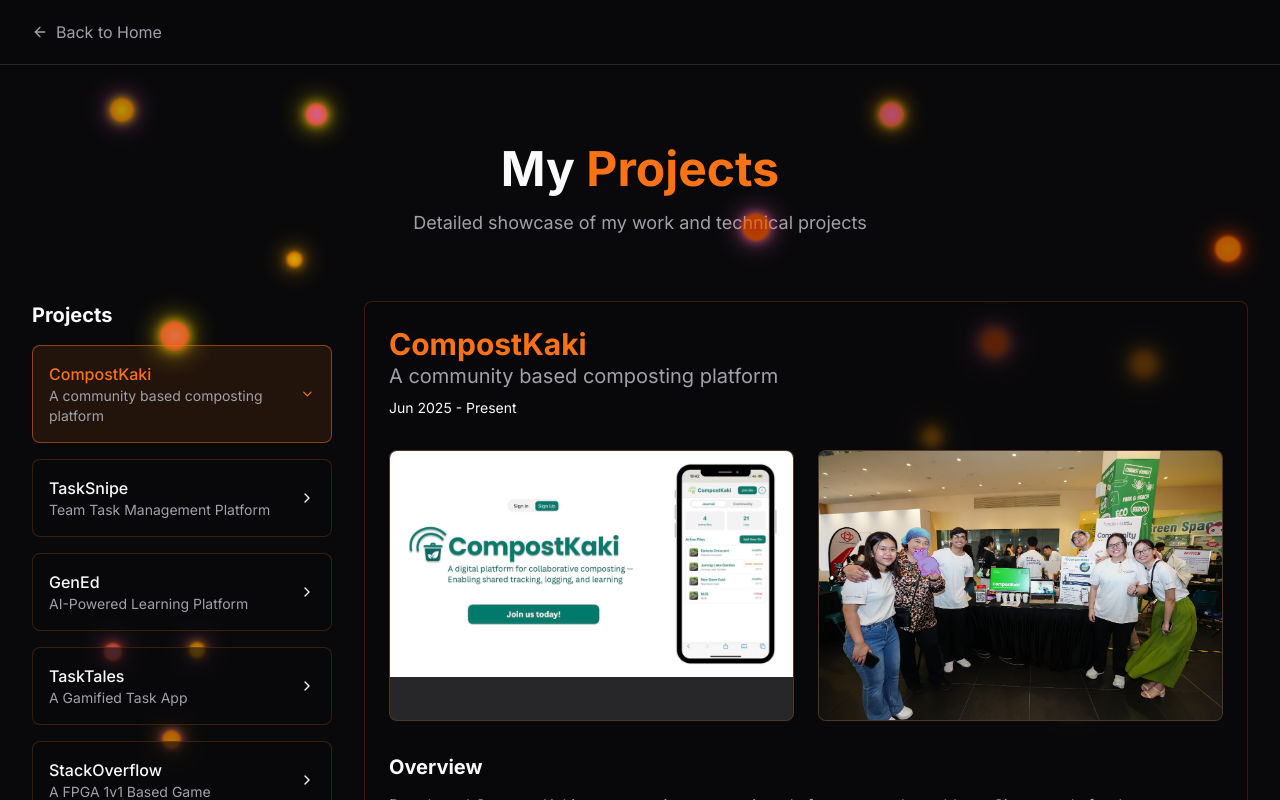
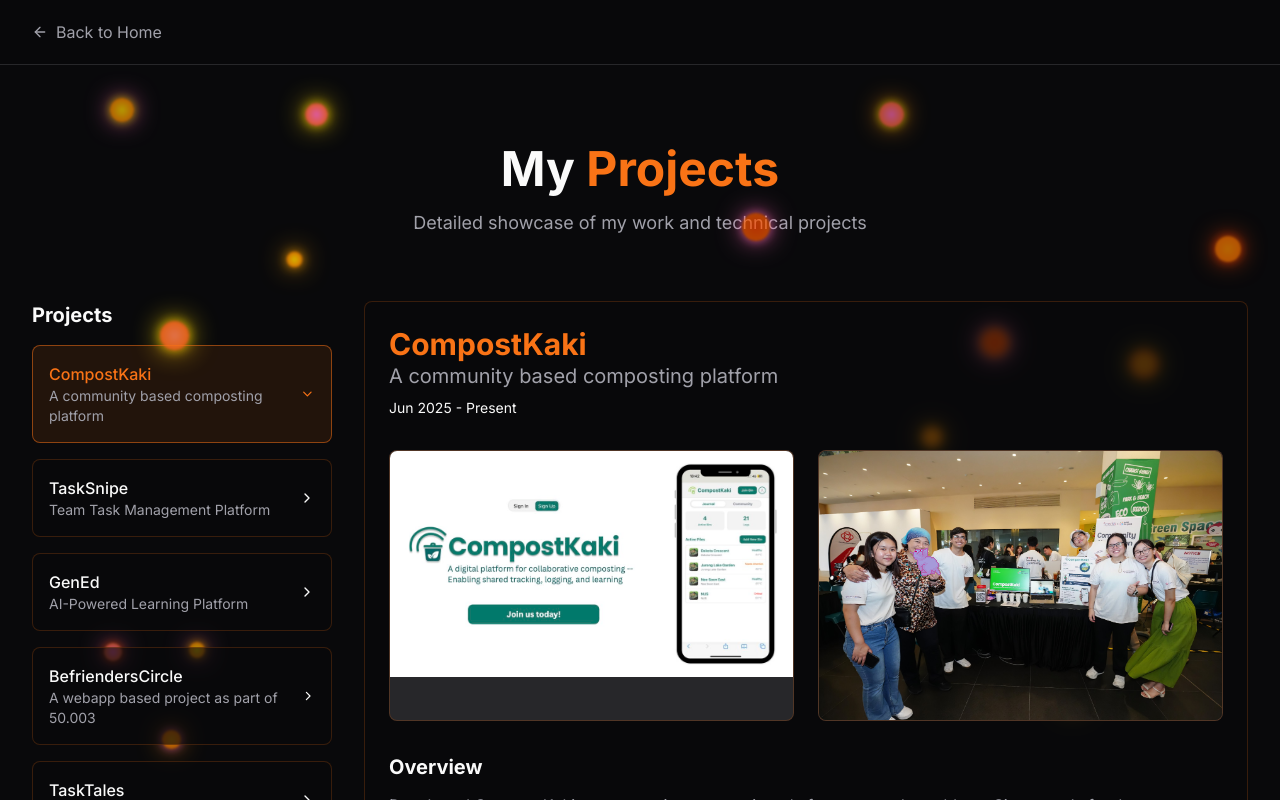
Before and after one commit to magentaong/Portfolio, a Next.js app: page /projects in a window 1280 px wide. Shown: the top 800 px of the page. Built offline with nearby package versions, Linux system fonts and the light colour scheme.

Commit message:
feat: finally added befrienderscircle to projects

```diff
--- a/app/layout.tsx
+++ b/app/layout.tsx
@@ -14,13 +14,13 @@
     shortcut: "/favicon.ico",
     apple: "/favicon.ico", // Apple devices
   },
-  description: " Aspiring Full Stack Developer & UI/UX Designer. Passionate about building innovative web experiences.",
-  keywords: "Aspiring Full Stack Developer, UI/UX Designer, Magenta Ong, Web Development, Next.js Portfolio",
+  description: " Aspiring Full Stack Software Engineer. Passionate about building things that work.",
+  keywords: "Aspiring Full Stack Software Engineer, Backend Software Engineer, Magenta Ong, Web Development, Next.js Portfolio",
   robots: "index, follow",
   author: "Magenta Ong",
   openGraph: {
     title: "Magenta Ong | Portfolio",
-    description: "Aspiring Full Stack Developer & UI/UX Designer",
+    description: "Aspiring Full Stack Software Engineer",
     url: "https://magentaong.vercel.app",
     siteName: "Magenta Ong Portfolio",
     type: "website",
--- a/components/home/Hero.tsx
+++ b/components/home/Hero.tsx
@@ -18,7 +18,7 @@
 // hehe the mouse thing everyone does
 export default function Hero({ onViewWork, mousePosition }: Props) {
   const [text] = useTypewriter({
-    words: ["Aspiring Full Stack Developer", "UI/UX Designer", "Problem Solver", "Creative Thinker"],
+    words: ["FullStack Software Engineer", "Software Engineer", "Bug Finder", "Thinker"],
     loop: true,
     delaySpeed: 200,
   })
--- a/data/projects.ts
+++ b/data/projects.ts
@@ -1,7 +1,6 @@
 import { Project } from "@/types/project"
 
 export const projects: Project[] = [
-
   {
     slug: "compostkaki",
     title: "CompostKaki",
@@ -23,7 +22,7 @@
     cardDescription:
       "Developed CompostKaki, a community composting platform created to address Singapore's food waste challenge by empowering residents to participate in local composting initiatives. Developed during OGP's Build For Good Community Hackathon 2025.",
     cardTags: ["Next.js", "CRUD", "Sustainability", "Supabase"],
-    cardLink: "/projects",
+    cardLink: "https://compostkaki.vercel.app",
   },
   {
     slug: "tasksnipe",
@@ -44,14 +43,14 @@
     technologies: ["Next.js", "PostgreSQL", "Clerk", "Vercel", "Tailwind CSS", "TypeScript"],
     images: ["/images/TaskSnipe.png", "/images/TaskFigma.png"],
     links: [
-      { label: "Live Demo", url: "/Projects/TaskSnipe", icon: "external" },
-      { label: "GitHub Repository", url: "Projects/TaskSnipe", icon: "github" },
+      { label: "Live Demo", url: "/projects?active=tasksnipe", icon: "external" },
+      { label: "GitHub Repository", url: "/projects?active=tasksnipe", icon: "github" },
     ],
     cardImage: "/images/TaskSnipe.png",
     cardDescription:
       "Built a Next.js web app for team task tracking with authentication via Clerk. Uses PostgreSQL for database management and Vercel for continuous deployment. Designed a real-time dashboard to visualize task progress.",
     cardTags: ["Next.js", "PostgreSQL", "Clerk", "Vercel"],
-    cardLink: "/projects",
+    cardLink: "/projects?active=tasksnipe",
   },
   {
     slug: "gened",
@@ -73,14 +72,46 @@
     images: ["/images/GenEd.png"],
     videos: ["/videos/GenEdPrototype.mp4"],
     links: [
-      { label: "Project Website", url: "/projects/GenEd", icon: "external" },
-      { label: "GitHub Repository", url: "/projects/GenEd", icon: "github" },
+      { label: "Project Website", url: "/projects?active=gened", icon: "external" },
+      { label: "GitHub Repository", url: "/projects?active=gened", icon: "github" },
     ],
     cardImage: "/images/GenEd.png",
     cardDescription:
       "Awarded SUTD BabyShark Grant by SUTD Venture Innovation and Entrepreneurship. Developing an AI-driven LMS enabling students to find or create courses tailored to learning preferences while assisting teachers in streamlining courses efficiently.",
     cardTags: ["AI/ML", "EdTech", "LMS", "MongoDB", "React"],
-    cardLink: "/projects",
+    cardLink: "projects?active=gened",
+  },
+  {
+    slug: "befrienderscircle",
+    title: "BefriendersCircle",
+    subtitle: "A webapp based project as part of 50.003",
+    date: "May 2025 - Aug 2025",
+    description: [
+      "BefriendersCircle is a full-stack web platform built for SUTD's 50.003 Elements of Software Construction module",
+      "I took on a major development role across both frontend and backend, implementing core application flows, API routes, authentication logic, and test coverage for critical user journeys.",
+      "A big part of this project became learning how to make a web application reliable, where I wrote majority of the unit and integration tests, using Cypress for end-to-end testing, and Jest and Supertest for unit and integration testing.",
+      "To be frank, the final project direction could have been stronger, but I would say that the project became a huge technical leraning experience for me. It definitely helped me to strengthen my full-stack development and automated testing understanding. I also ended up calling my Cypress end to end scripts 'my monkeys' which definitely added to the fun in writing testing scripts."
+    ],
+    challenges: [
+      "Communication within the team was challenging at times, but after several attempts to align expectations and responsibilities, we managed to bring the project together.",
+      "Took ownership of messy full-stack integration work across React, Express, MongoDB, and JWT authentication.",
+      "Built and tested protected routes, resource flows, forum features, and backend API endpoints.",
+      "Used Cypress to simulate real user behaviour and catch bugs that normal manual testing would miss.",
+      "Became increasingly focused on test coverage and edge cases, to make sure that our project was more resilient and had expected behaviours.",
+      "Learned that passing tests is not the same as having a robust product; good tests need to represent real user behaviour, failure states, and awkward edge cases.",
+    ],
+    technologies: ["React", "TailwindCSS", "Node.js", "Express.js", "MongoDB", "JWT", "Jest", "Supertest", "Cypress"],
+    images: ["/images/BefriendersCircleBanner.png"],
+    videos: ["/videos/BefriendersPrototypeDemo.mp4"],
+    links: [
+      { label: "Latest Code", url: "https://github.com/magentaong/befrienderscircle", icon: "external" },
+      { label: "GitHub Repository", url: "https://github.com/magentaong/befrienderscircle", icon: "github" },
+    ],
+    cardImage: "/images/BefriendersCircleBanner.png",
+    cardDescription:
+      "Led full-stack development and testing work for BefriendersCircle, a caregiver support platform built for 50.003",
+    cardTags: ["React", "MongoDB", "Testing"],
+    cardLink: "https://github.com/magentaong/befrienderscircle",
   },
   {
     slug: "tasktales",
@@ -102,14 +133,14 @@
     images: ["/images/tasktalesfeatures.jpg"],
     videos: ["/videos/Team 43_Task Tales.mp4"],
     links: [
-      { label: "Latest Design", url: "https://github.com/aaj1510/tasktales", icon: "external" },
+      { label: "Latest Code", url: "https://github.com/aaj1510/tasktales", icon: "external" },
       { label: "GitHub Repository", url: "https://github.com/aaj1510/tasktales", icon: "github" },
     ],
     cardImage: "/images/tasktalesthumbnail.jpg",
     cardDescription:
       "Awarded Singtel Award for Honourable Mention as part of our school module for Information Systems. Developed a Java based android app to gamify tasks and help combat task paralysis.",
     cardTags: ["CRUD", "Java", "OOP"],
-    cardLink: "/projects",
+    cardLink: "https://github.com/aaj1510/tasktales",
   },
   {
     slug: "stackoverflow",
@@ -126,13 +157,13 @@
     images: ["/images/StackOverflow.png"],
     videos: ["videos/StackOverflow.mp4"],
     links: [
-      { label: "GitHub Repository", url: "https://github.com/", icon: "github" },
+      { label: "GitHub Repository", url: "https://github.com/FauxCrow/FPGA-Arcade-Game", icon: "github" },
     ],
     cardImage: "/images/StackOverflow.png",
     cardDescription:
       "Built a two player competitive stacking game on FPGA, where players take turns stacking shifting blocks to reach the top. Designed and implemented FSM, datapath and ALU operations to manage game state.",
     cardTags: ["FPGA", "Lucid", "ALU Operations"],
-    cardLink: "/projects",
+    cardLink: "https://github.com/FauxCrow/FPGA-Arcade-Game",
   },
   {
     slug: "freelancedeveloper",
```
Also changed, not shown: public/images/BefriendersCircleBanner.png (added), 1 other file (tests, documents, lock files or other folders).
